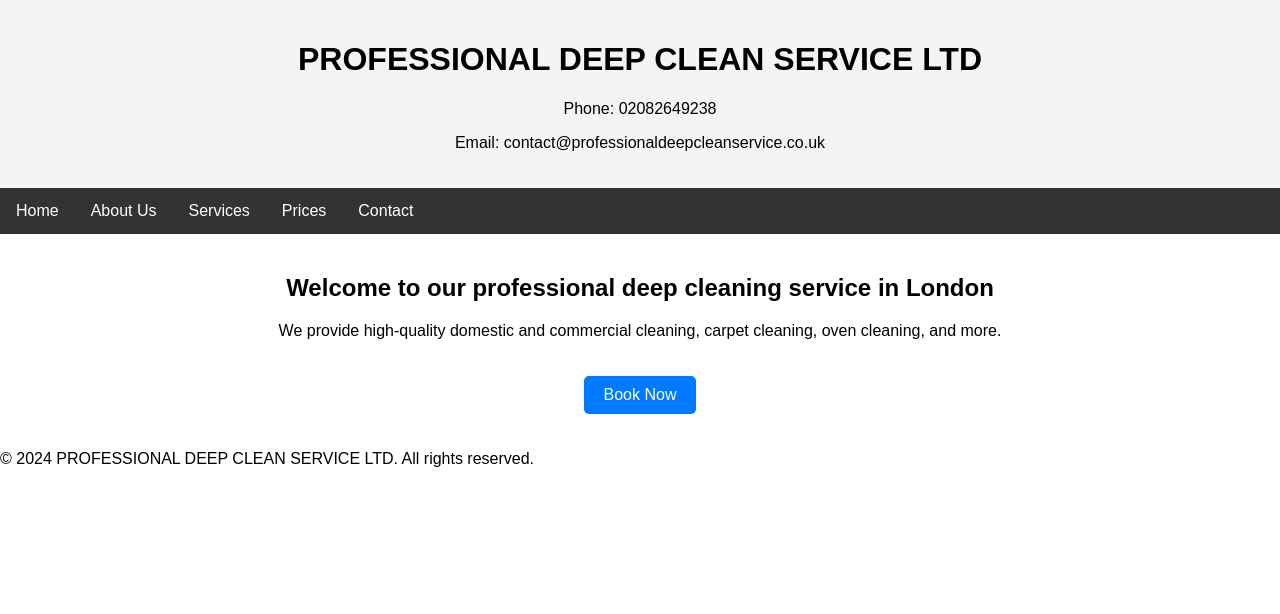
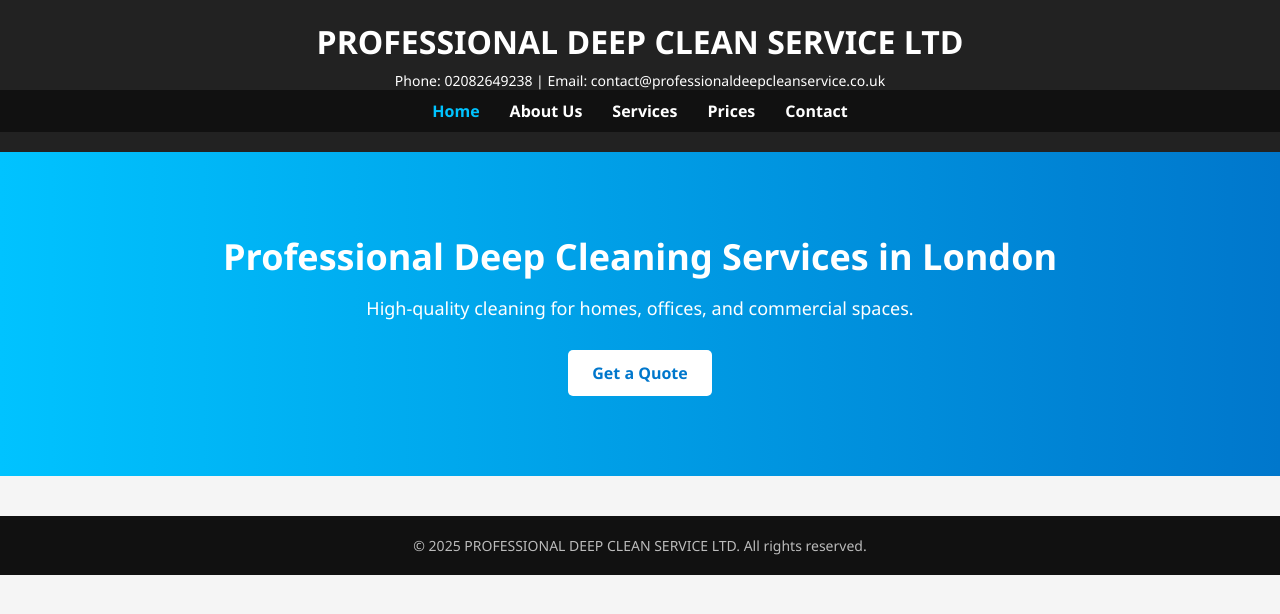
Before and after one commit to Sheikh-Umair/professionaldeepcleanservice, a plain HTML site: page index.html in a window 1280 px wide. Drawn offline with Linux system fonts and the light colour scheme.

Commit message:
Add files via upload

```diff
--- a/css/style.css
+++ b/css/style.css
@@ -1,50 +1,83 @@
-/* style.css */
-body {
-  font-family: Arial, sans-serif;
+
+* {
     margin: 0;
     padding: 0;
+    box-sizing: border-box;
 }
-
-header {
-  background-color: #f4f4f4;
-  padding: 20px;
+body {
+    font-family: 'Segoe UI', Tahoma, Geneva, Verdana, sans-serif;
+    background-color: #f5f5f5;
+    color: #333;
+}
+.container {
+    width: 90%;
+    max-width: 1200px;
+    margin: 0 auto;
+}
+.site-header {
+    background-color: #222;
+    color: #fff;
+    padding: 20px 0;
     text-align: center;
 }
-
-nav {
-  background-color: #333;
-  overflow: hidden;
+.site-header .contact {
+    font-size: 14px;
+    margin-top: 8px;
 }
-
-nav a {
-  float: left;
-  display: block;
+.navbar {
+    background-color: #111;
+}
+.navbar ul {
+    list-style: none;
+    display: flex;
+    justify-content: center;
+    padding: 10px 0;
+}
+.navbar li {
+    margin: 0 15px;
+}
+.navbar a {
     color: #fff;
+    text-decoration: none;
+    font-weight: 600;
+    transition: color 0.3s ease;
+}
+.navbar a:hover,
+.navbar a.active {
+    color: #00c3ff;
+}
+.hero {
+    background: linear-gradient(to right, #00c3ff, #0077cc);
+    color: white;
     text-align: center;
-  padding: 14px 16px;
-  text-decoration: none;
+    padding: 80px 20px;
 }
-
-nav a:hover {
-  background-color: #ddd;
-  color: black;
+.hero h2 {
+    font-size: 36px;
+    margin-bottom: 15px;
 }
-
-main {
-  padding: 20px;
-  text-align: center;
+.hero p {
+    font-size: 18px;
+    margin-bottom: 30px;
 }
-
 .btn {
     display: inline-block;
-  margin-top: 20px;
-  padding: 10px 20px;
-  background: #007bff;
-  color: white;
+    padding: 12px 24px;
+    background-color: #fff;
+    color: #0077cc;
+    font-weight: bold;
+    border-radius: 5px;
     text-decoration: none;
-  border-radius: 5px;
+    transition: background-color 0.3s;
 }
-
 .btn:hover {
-  background: #0056b3;
+    background-color: #e0e0e0;
 }
+.site-footer {
+    background-color: #111;
+    color: #bbb;
+    text-align: center;
+    padding: 20px 0;
+    margin-top: 40px;
+    font-size: 14px;
+}
--- a/index.html
+++ b/index.html
@@ -1,34 +1,42 @@
+
 <!DOCTYPE html>
 <html lang="en">
 <head>
-  <meta charset="UTF-8" />
-  <meta name="viewport" content="width=device-width, initial-scale=1.0" />
-  <title>PROFESSIONAL DEEP CLEAN SERVICE LTD</title>
-  <link rel="stylesheet" href="css/style.css" />
+    <meta charset="UTF-8">
+    <meta name="viewport" content="width=device-width, initial-scale=1.0">
+    <title>Professional Deep Clean Service</title>
+    <link rel="stylesheet" href="css/style.css">
+    <script src="js/script.js" defer></script>
 </head>
 <body>
-  <header>
-    <h1>PROFESSIONAL DEEP CLEAN SERVICE LTD</h1>
-    <p>Phone: 02082649238</p>
-    <p>Email: contact@professionaldeepcleanservice.co.uk</p>
-  </header>
+    <header class="site-header">
+        <div class="container">
+            <h1 class="logo">PROFESSIONAL DEEP CLEAN SERVICE LTD</h1>
+            <p class="contact">Phone: 02082649238 | Email: contact@professionaldeepcleanservice.co.uk</p>
+        </div>
+        <nav class="navbar">
+            <ul>
+                <li><a href="index.html" class="active">Home</a></li>
+                <li><a href="about.html">About Us</a></li>
+                <li><a href="services/index.html">Services</a></li>
+                <li><a href="prices.html">Prices</a></li>
+                <li><a href="contact.html">Contact</a></li>
+            </ul>
+        </nav>
+    </header>
 
-  <nav>
-    <a href="index.html">Home</a>
-    <a href="about.html">About Us</a>
-    <a href="services/">Services</a>
-    <a href="prices.html">Prices</a>
-    <a href="contact.html">Contact</a>
-  </nav>
+    <section class="hero">
+        <div class="container">
+            <h2>Professional Deep Cleaning Services in London</h2>
+            <p>High-quality cleaning for homes, offices, and commercial spaces.</p>
+            <a href="contact.html" class="btn">Get a Quote</a>
+        </div>
+    </section>
 
-  <main>
-    <h2>Welcome to our professional deep cleaning service in London</h2>
-    <p>We provide high-quality domestic and commercial cleaning, carpet cleaning, oven cleaning, and more.</p>
-    <a href="contact.html" class="btn">Book Now</a>
-  </main>
-
-  <footer>
-    <p>&copy; 2024 PROFESSIONAL DEEP CLEAN SERVICE LTD. All rights reserved.</p>
-  </footer>
+    <footer class="site-footer">
+        <div class="container">
+            <p>&copy; 2025 PROFESSIONAL DEEP CLEAN SERVICE LTD. All rights reserved.</p>
+        </div>
+    </footer>
 </body>
 </html>
```
Lines whose indentation alone changed are shown as unchanged.
